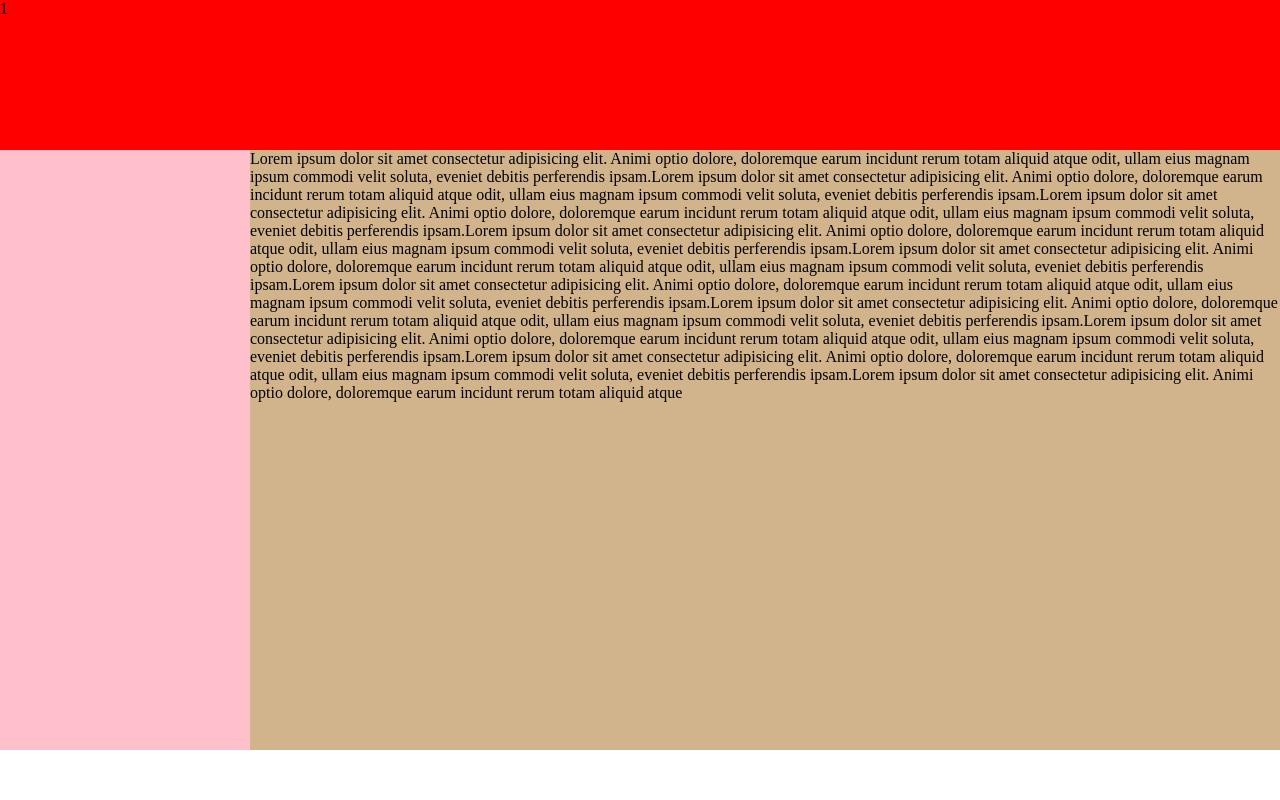
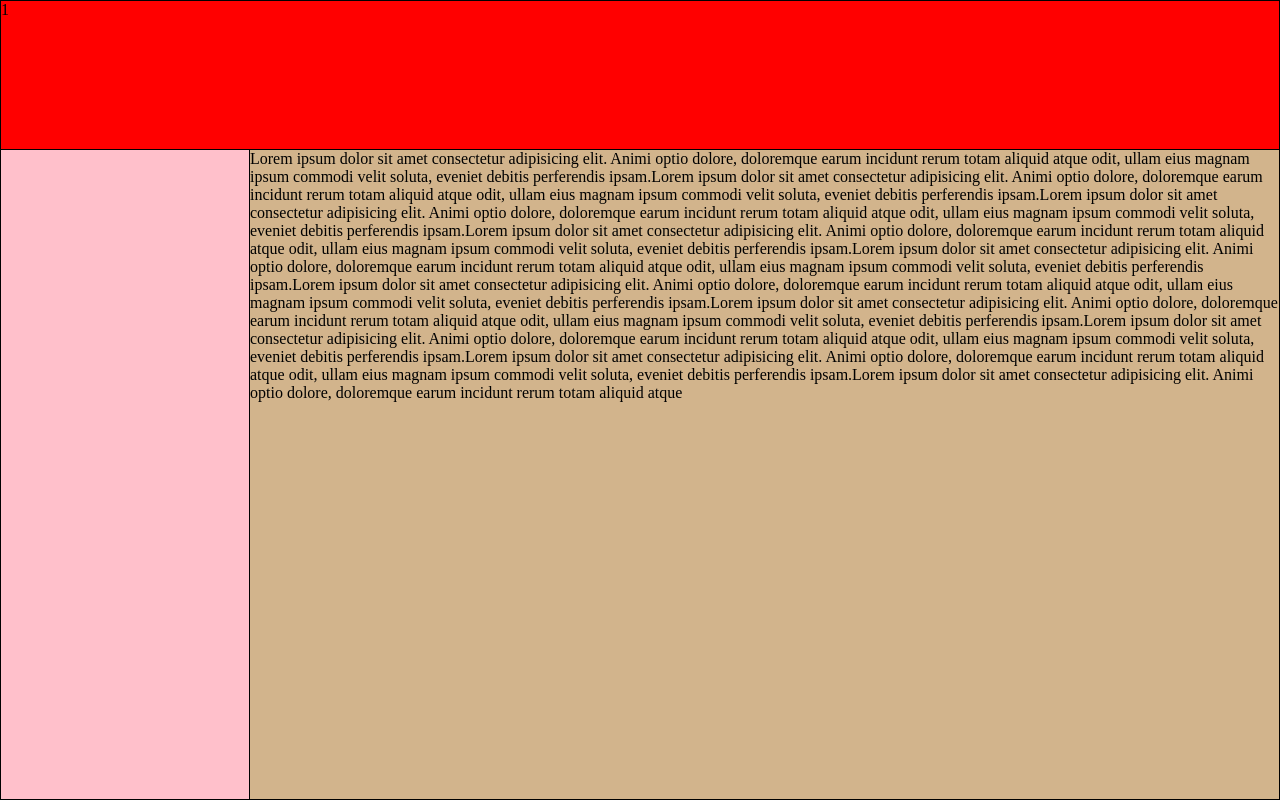
Before and after one commit to xxj04/miao, a plain HTML site: page qq-mail-block.html in a window 1280 px wide. Drawn offline with Linux system fonts and the light colour scheme.

Commit message:
3_29修改

```diff
--- a/qq-mail-block.html
+++ b/qq-mail-block.html
@@ -15,22 +15,32 @@
     .a {
       background-color: red;
 
-      width: 100%;
+      width: 100wh;
       height: 150px;
+      border: 1px solid;
+      box-sizing: border-box;
     }
 
     .b {
       background-color: pink;
 
       width: 250px;
-      height: 600px;
+      height: calc(100vh - 150px);
       overflow: auto;
+      border: 1px solid;
+      box-sizing: border-box;
+      border-top: 0px;
     }
 
     .c {
       background-color: tan;
-      height: 600px;
+      height: calc(100vh - 150px);
+      width: calc(100vw - 250px);
       overflow: auto;
+      border: 1px solid;
+      box-sizing: border-box;
+      border-left: 0px;
+      border-top: 0px;
 
     }
 
@@ -40,7 +50,7 @@
     }
 
     .c:nth-child(n+3) {
-      margin-top: -600px;
+      margin-top: calc(150px - 100vh);
 
     }
   </style>
```
Also changed, not shown: block-basic.html (+2 -3 lines), oald-layout-block.html (+4 -2 lines).
